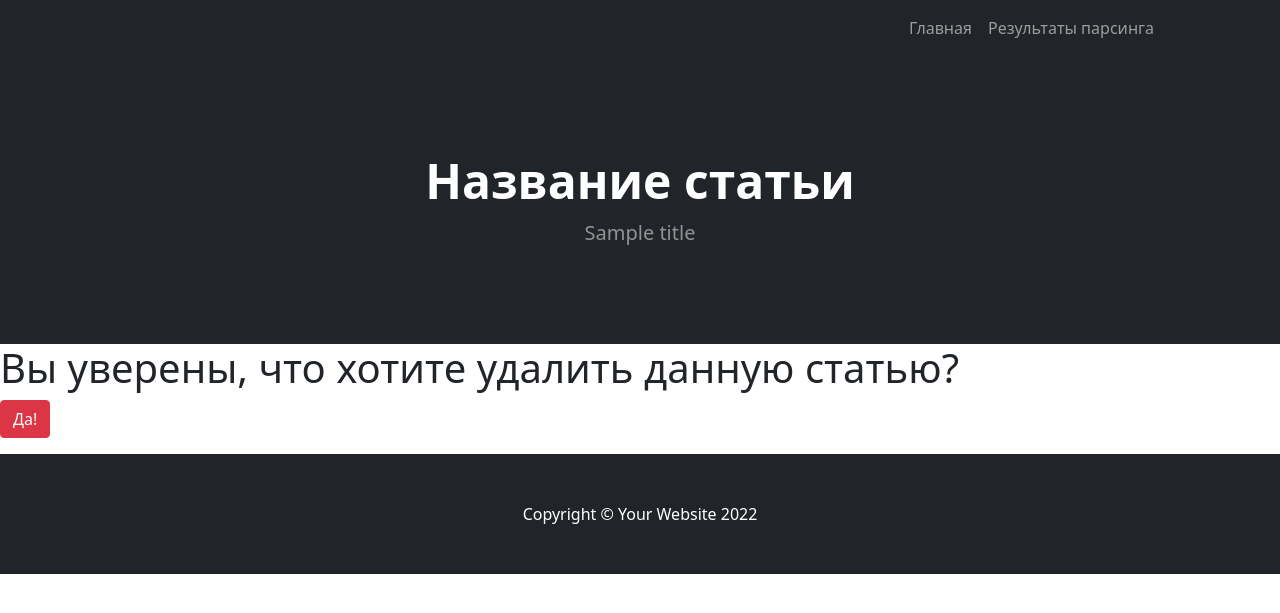
After one commit to appbah1991/Parser_django_diplom, a Django app: page /news_delete_confirm/1 in a window 1280 px wide. The commit adds this page. Shown: the top 613 px of the page. Run offline with Django 4.2, Linux system fonts and the light colour scheme; tables that the repository leaves empty hold one stand-in row (values such as "Sample post"); some libraries are stand-ins or nearby versions.

Commit message:
Добавлена возможность удалять статьи, переделан вью у результирующей страницы. Наследование моделей не применял т.к. нет дублирований в моделях.

```diff
--- /dev/null
+++ b/parser_news/data_base/templates/data_base/news_delete_confirm.html
@@ -0,0 +1,30 @@
+{% extends "base.html" %}
+{% block title %}{{object.title}}{% endblock%}
+
+
+{% block header %}
+        <!-- Header-->
+        <header class="bg-dark py-5">
+            <div class="container px-5">
+                <div class="row gx-5 justify-content-center">
+                    <div class="col-lg-6">
+                        <div class="text-center my-5">
+                            <h1 class="display-5 fw-bolder text-white mb-2">Название статьи</h1>
+                            <p class="lead text-white-50 mb-4">{{object.title}}</p>
+                        </div>
+                    </div>
+                </div>
+            </div>
+        </header>
+{% endblock%}
+{% block content %}
+
+<h1>Вы уверены, что хотите удалить данную статью?</h1>
+<form method="post">
+
+    {% csrf_token %}
+    <button type="submit" class="btn btn-danger">Да!</button>
+    <p></p>
+
+</form>
+{% endblock%}
--- a/parser_news/data_base/templates/data_base/result.html
+++ b/parser_news/data_base/templates/data_base/result_bv.html
@@ -22,7 +22,7 @@
         <section class="py-5 border-bottom" id="features">
             <div class="container px-5 my-5">
                 <div class="row gx-5">
-                    {% for item in news %}
+                    {% for item in object_list %}
                     <div>
 
                         <h2 class="h4 fw-bolder">{{item.title}}</h2>
@@ -31,7 +31,7 @@
                             {{item.url}}
                             <i class="bi bi-arrow-right"></i>
                         </a>
-                        <p></p>
+                        <p><a href = "{% url 'data_base:news_delete' pk=item.pk %}">Удалить статью</a></p>
                      {% endfor %}
                     </div>
 
--- a/parser_news/data_base/urls.py
+++ b/parser_news/data_base/urls.py
@@ -5,5 +5,7 @@ app_name = 'data_base'
 
 urlpatterns = [
     path('', views.main_view, name='index'),
-    path('result/', views.result, name='result')
+    path('result_bv/', views.NewsListView.as_view(), name='result_bv'),
+    path('news_delete_confirm/<int:pk>', views.NewsDeleteView.as_view(), name='news_delete'),
+
 ]
--- a/parser_news/data_base/views.py
+++ b/parser_news/data_base/views.py
@@ -1,7 +1,9 @@
 from django.shortcuts import render
 from data_base.models import News
 from data_base.forms import Form_Index
+from django.urls import reverse_lazy
 from django.core.mail import send_mail
+from django.views.generic import ListView, DetailView, CreateView, UpdateView, DeleteView
 
 def main_view(request):
     if request.method == 'POST':
@@ -23,6 +25,12 @@ def main_view(request):
         form = Form_Index
     return render(request, 'data_base/index.html', context= {'form': form})
 
-def result(request):
-    news = News.objects.all()
-    return render(request, 'data_base/result.html', context= {'news': news})
+
+class NewsListView(ListView):
+    model = News
+    template_name = 'data_base/result_bv.html'
+
+class NewsDeleteView(DeleteView):
+    template_name = 'data_base/news_delete_confirm.html'
+    model = News
+    success_url = reverse_lazy('data_base:result_bv')
--- a/parser_news/templates/base.html
+++ b/parser_news/templates/base.html
@@ -23,9 +23,8 @@
                 <div class="collapse navbar-collapse" id="navbarSupportedContent">
                     <ul class="navbar-nav ms-auto mb-2 mb-lg-0">
                         <li class="nav-item"><a class="nav-link" aria-current="page" href="{% url 'site:index'%}">Главная</a></li>
-                        <li class="nav-item"><a class="nav-link" href="{% url 'site:result'%}">Результаты парсинга</a></li>
-<!--                        <li class="nav-item"><a class="nav-link" href="#!">Contact</a></li>-->
-<!--                        <li class="nav-item"><a class="nav-link" href="#!">Services</a></li>-->
+                        <li class="nav-item"><a class="nav-link" href="{% url 'site:result_bv'%}">Результаты парсинга</a></li>
+
                     </ul>
                 </div>
             </div>
```
